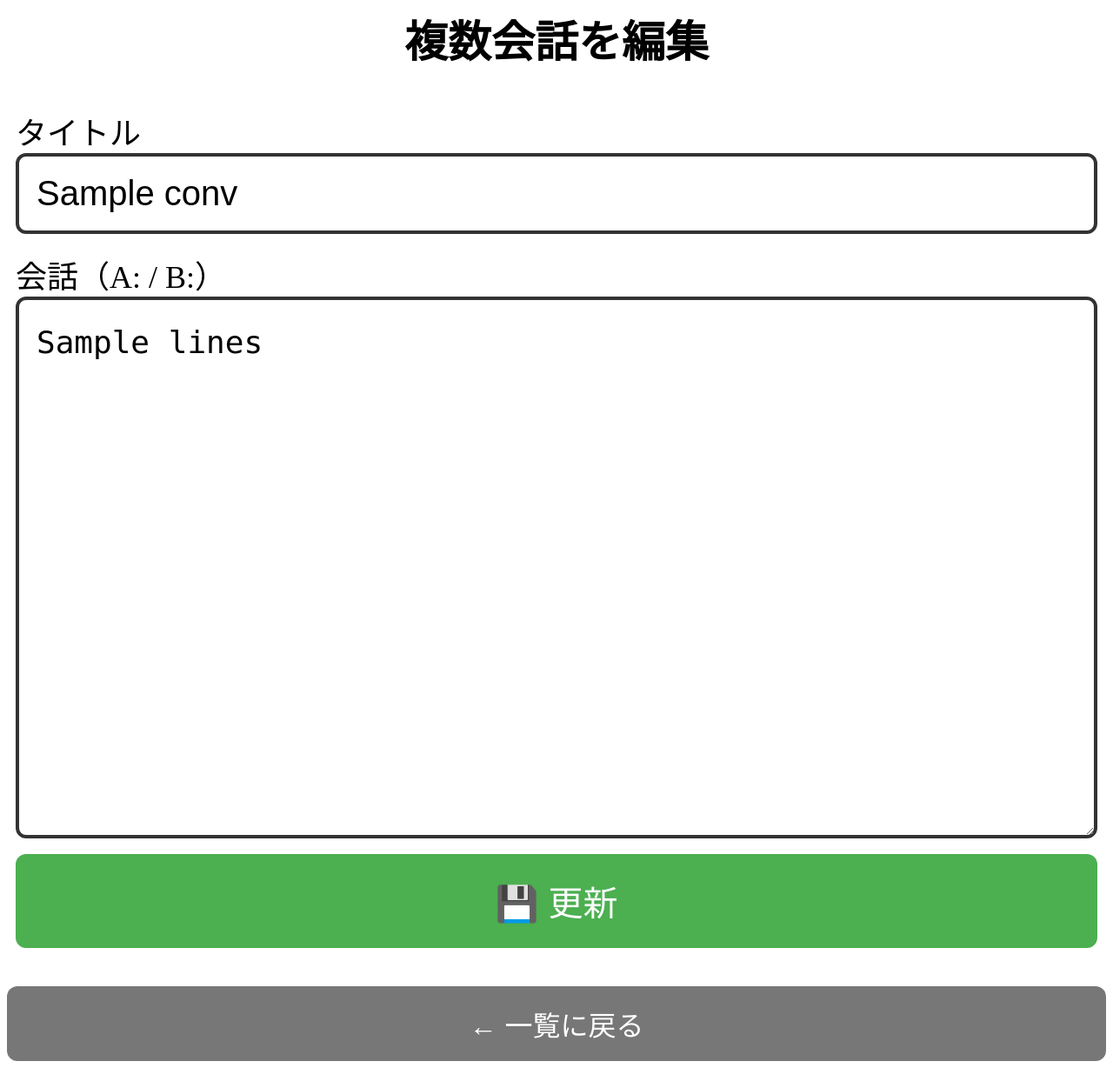
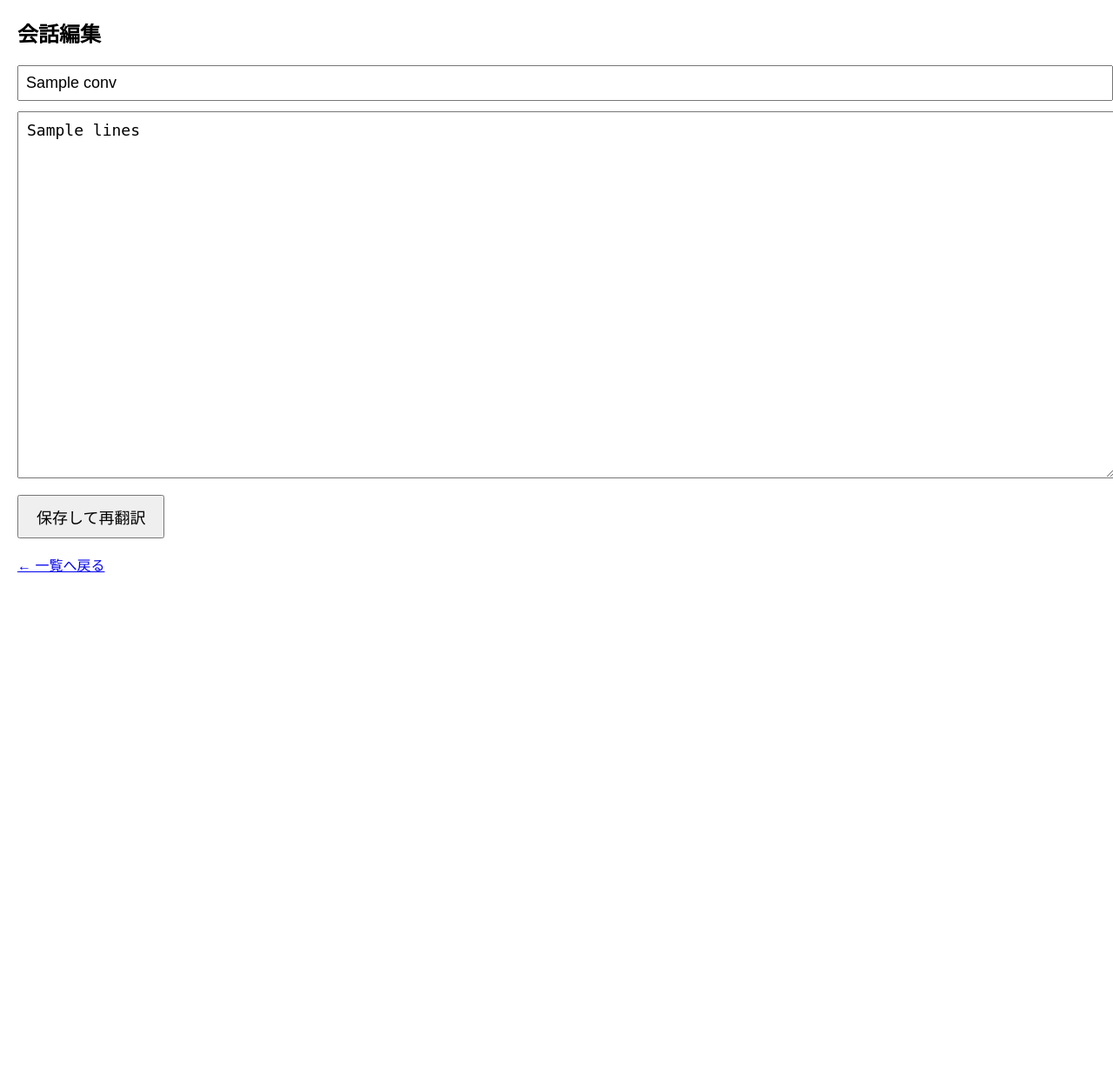
Before and after one commit to oyamazakio-byte/eng_app, a Flask app: template templates/edit_multi.html in a window 1280 px wide. Shown: the whole page at 87% size. After the commit the page ends 658 px from the top, so only its background shows below. Run offline with Flask 3, Linux system fonts and the light colour scheme; the template is opened without the code that fills it: most values are stand-ins (such as "Sample title", 1, 10 or a date in 2020).

Commit message:
個別再翻訳追加 AI導入前バックアップ

```diff
--- a/app.py
+++ b/app.py
@@ -730,7 +730,42 @@ def detail_multi(id):
         conv=conv,
         messages=messages
     )
+# -----------------------
+# 個別再翻訳
+# -----------------------
+@app.route("/eng/retranslate/<int:id>", methods=["POST"])
+def retranslate(id):
 
+    conn = get_db()
+
+    m = conn.execute(
+        "SELECT * FROM messages WHERE id=?",
+        (id,)
+    ).fetchone()
+
+    if not m:
+        conn.close()
+        return {"status": "error"}
+
+    text = m["text"]
+
+    conn.execute("""
+    UPDATE messages
+    SET japanese=?,
+        kana=?,
+        kana_native=?
+    WHERE id=?
+    """, (
+        translate(text),
+        to_katakana(text),
+        to_katakana(text),
+        id
+    ))
+
+    conn.commit()
+    conn.close()
+
+    return {"status": "ok"}
 # -----------------------
 # 全件再変換
 # -----------------------
@@ -768,7 +803,149 @@ def retranslate_all():
         url_for("index"),
         code=303
     )
+# -----------------------
+# 編集
+# -----------------------
+@app.route(
+    "/eng/edit/<int:id>",
+    methods=["GET", "POST"]
+)
+def edit_conversation(id):
 
+    conn = get_db()
+
+    if request.method == "POST":
+
+        title = request.form.get(
+            "title",
+            ""
+        ).strip()
+
+        lines_raw = request.form.get(
+            "lines",
+            ""
+        ).strip()
+
+        # 会話更新
+        conn.execute(
+            """
+            UPDATE conversations
+            SET title=?
+            WHERE id=?
+            """,
+            (title, id)
+        )
+
+        # 既存削除
+        conn.execute(
+            """
+            DELETE FROM messages
+            WHERE conversation_id=?
+            """,
+            (id,)
+        )
+
+        lines = lines_raw.split("\n")
+
+        speaker_toggle = "A"
+
+        for line in lines:
+
+            line = line.strip()
+
+            if not line:
+                continue
+
+            if line.startswith("A:"):
+
+                speaker = "A"
+                text = line[2:].strip()
+
+            elif line.startswith("B:"):
+
+                speaker = "B"
+                text = line[2:].strip()
+
+            else:
+
+                speaker = speaker_toggle
+                text = line
+
+                speaker_toggle = (
+                    "B"
+                    if speaker_toggle == "A"
+                    else "A"
+                )
+
+            kana = to_katakana(text)
+
+            japanese = translate(text)
+
+            conn.execute("""
+            INSERT INTO messages
+            (
+                conversation_id,
+                speaker,
+                text,
+                japanese,
+                kana,
+                kana_native
+            )
+            VALUES (?,?,?,?,?,?)
+            """, (
+                id,
+                speaker,
+                text,
+                japanese,
+                kana,
+                kana
+            ))
+
+        conn.commit()
+        conn.close()
+
+        return redirect(
+            url_for(
+                "detail_multi",
+                id=id
+            )
+        )
+
+    # GET
+    conv = conn.execute(
+        """
+        SELECT *
+        FROM conversations
+        WHERE id=?
+        """,
+        (id,)
+    ).fetchone()
+
+    rows = conn.execute(
+        """
+        SELECT *
+        FROM messages
+        WHERE conversation_id=?
+        ORDER BY id
+        """,
+        (id,)
+    ).fetchall()
+
+    conn.close()
+
+    lines = []
+
+    for r in rows:
+
+        lines.append(
+            f"{r['speaker']}: {r['text']}"
+        )
+
+    return render_template(
+        "edit_multi.html",
+        conv=conv,
+        lines="\n".join(lines)
+    )
 # -----------------------
 # 削除
 # -----------------------
--- a/dict/30_airport.json
+++ b/dict/30_airport.json
@@ -37,5 +37,9 @@
 "ハロー メイ アイ シー ユア パスポート",
 
 "sure here you are":
-"シュア ヒア ユー アー"
+"シュア ヒア ユー アー",
+
+"thank you what time does boarding start":
+"サンキュー ワッ タイム ダズ ボーディング スタート"
+
 }
--- a/dict/30_translate_airport.json
+++ b/dict/30_translate_airport.json
@@ -37,6 +37,9 @@
 "こんにちは。パスポートを見せていただけますか？",
 
 "sure here you are":
-"はい、どうぞ。"
+"はい、どうぞ。",
+
+"thank you what time does boarding start":
+"ありがとうございます。搭乗開始は何時ですか？"
 
 }
--- a/dict/70_hotel.json
+++ b/dict/70_hotel.json
@@ -10,5 +10,6 @@
   "do you need wake up service": "ドゥヤ ニード ウェイクアップ サービス",
   "here is your key card": "ヒア イズ ユア キーカード",
   "the elevator is over there": "ジ エレベーター イズ オーバー ゼア",
-  "wifi is free": "ワイファイ イズ フリー"
+  "wifi is free": "ワイファイ イズ フリー",
+  "thank you what time is breakfast": "サンキュー ワット タイム イズ ブレックファスト"
 }
--- a/dict/70_translate_hotel.json
+++ b/dict/70_translate_hotel.json
@@ -10,5 +10,6 @@
   "your room is on the second floor": "お部屋は2階です",
   "enjoy your stay": "ごゆっくりお過ごしください",
   "is wifi available": "Wi-Fiは利用できますか？",
-  "where is the elevator": "エレベーターはどこですか？"
+  "where is the elevator": "エレベーターはどこですか？",
+  "thank you what time is breakfast": "ありがとうございます。朝食は何時ですか？"
 }
--- a/templates/edit_multi.html
+++ b/templates/edit_multi.html
@@ -1,59 +1,68 @@
-<h1 style="font-size:50px; text-align:center;">
-複数会話を編集
-</h1>
+<!DOCTYPE html>
+<html lang="ja">
+<head>
+<meta charset="UTF-8">
+<title>会話編集</title>
 
-<form method="post" style="padding:10px;">
+<style>
 
-<label style="font-size:36px;">タイトル</label><br>
-<input name="title" value="{{ conv.title }}"
-style="
-font-size:40px;
-width:100%;
-padding:20px;
-border:4px solid #333;
-border-radius:12px;
-margin-bottom:20px;
-">
+body{
+    font-family:sans-serif;
+    margin:20px;
+}
 
-<label style="font-size:36px;">会話（A: / B:）</label><br>
+input[type="text"]{
+    width:100%;
+    font-size:18px;
+    padding:8px;
+    margin-bottom:12px;
+}
 
-<textarea name="lines" rows="10"
-style="
-font-size:36px;
-width:100%;
-padding:20px;
-border:4px solid #333;
-border-radius:12px;
-line-height:1.6;
-">
-{{ lines }}
-</textarea>
+textarea{
+    width:100%;
+    height:400px;
+    font-size:18px;
+    padding:10px;
+}
 
-<br><br>
+button{
+    font-size:18px;
+    padding:10px 20px;
+    margin-top:15px;
+}
 
-<button style="
-font-size:40px;
-padding:25px;
-width:100%;
-background:#4CAF50;
-color:white;
-border:none;
-border-radius:12px;">
-💾 更新
+</style>
+</head>
+
+<body>
+
+<h2>会話編集</h2>
+
+<form method="POST">
+
+<input
+    type="text"
+    name="title"
+    value="{{ conv.title }}"
+    required
+>
+
+<textarea
+    name="lines"
+    required
+>{{ lines }}</textarea>
+
+<br>
+
+<button type="submit">
+保存して再翻訳
 </button>
 
 </form>
 
 <br>
 
-<button onclick="location.href='/eng/'"
-style="
-font-size:32px;
-padding:20px;
-width:100%;
-background:#777;
-color:white;
-border:none;
-border-radius:12px;">
-← 一覧に戻る
-</button>
+<a href="/eng/">← 一覧へ戻る</a>
+
+</body>
+</html>
```
Also changed, not shown: templates/index.html (+23 -0 lines).
